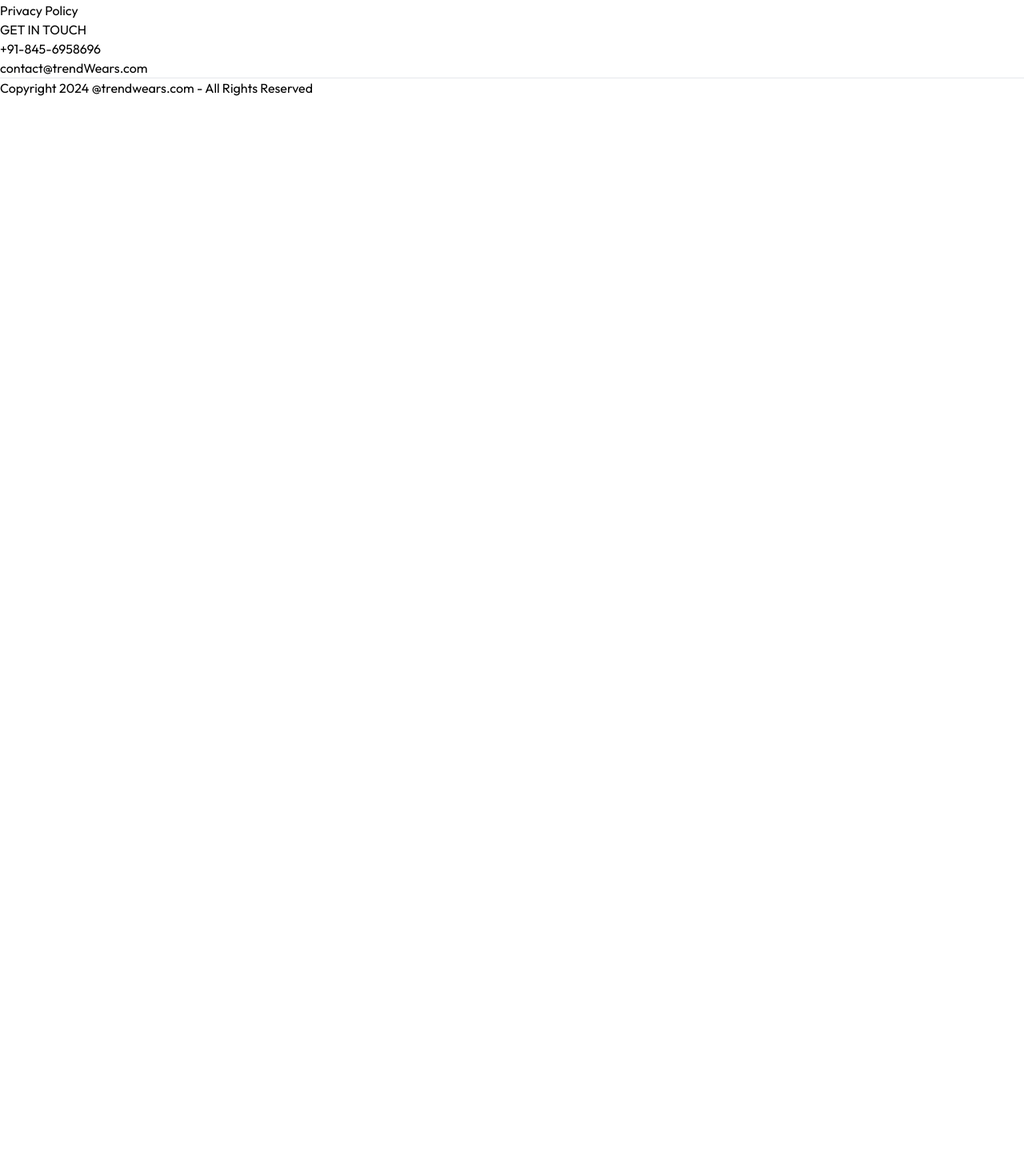
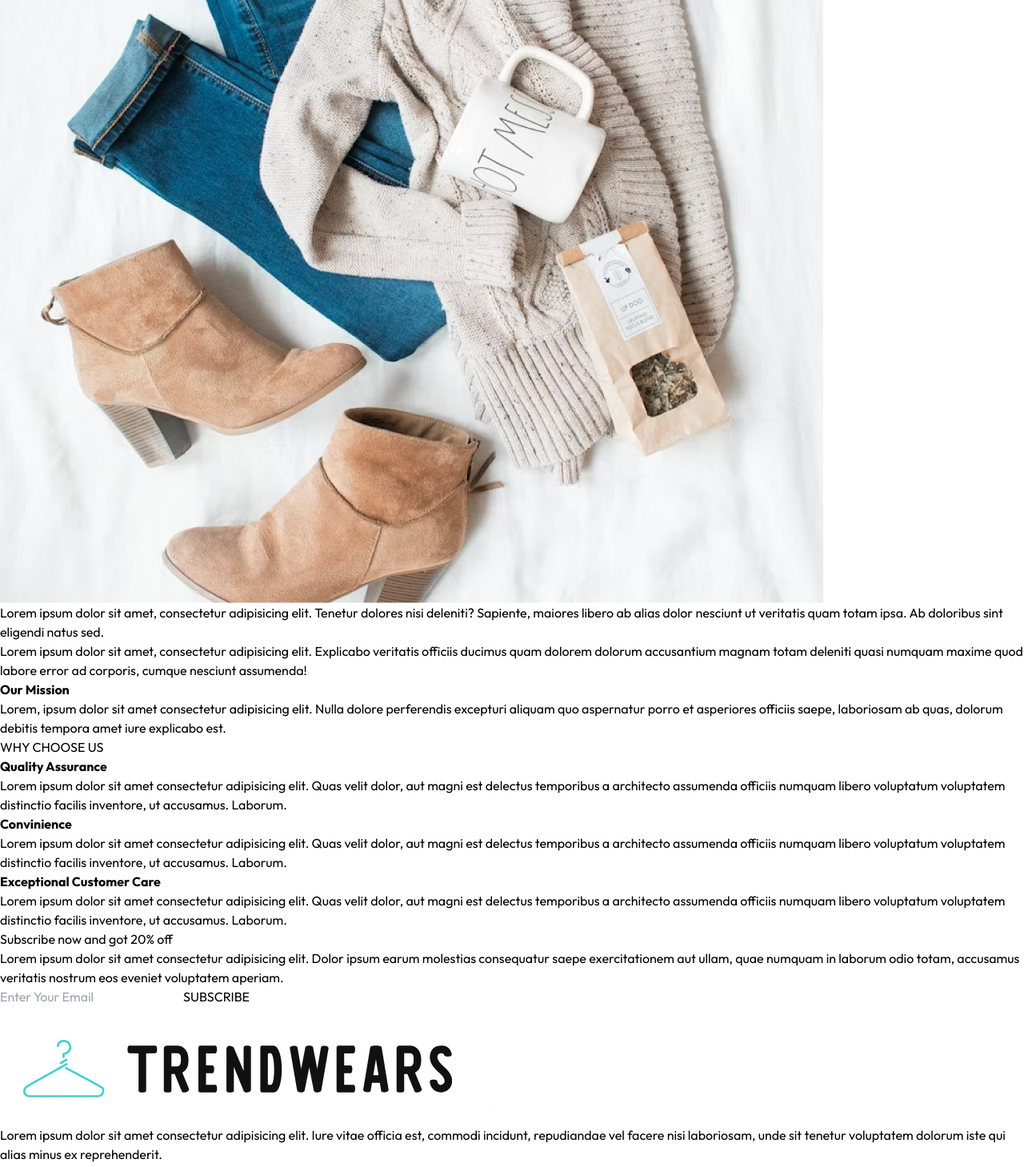
Before and after one commit to AadiYNWA/E-Commerce, a React (Vite) app in the folder frontend/: page /about in a window 1280 px wide. Shown: the part 916-2375 px from the top of the page at 80% size. Before the commit the page ends 1038 px from the top, so only its background shows below. Built offline with nearby package versions, Linux system fonts and the light colour scheme.

Commit message:
Login, About Us and Contact Page

```diff
--- a/frontend/src/components/NavBar.jsx
+++ b/frontend/src/components/NavBar.jsx
@@ -30,7 +30,7 @@
             <div className='flex items-center gap-6'>
                 <img onClick={() => setShowSearch(!showSearch)} src={assets.search_icon} className='w-5 cursor-pointer' alt="" />
                 <div className='group relative'>
-                    <img className='w-5 cursor-pointer' src={assets.profile_icon} alt="" />
+                    <Link to='/login'><img className='w-5 cursor-pointer' src={assets.profile_icon} alt="" /></Link>
                     <div className='group-hover:block hidden absolute dropdown-menu right-0 pt-4'>
                         <div className='flex flex-col gap-2 w-36 py-3 px-5 bg-slate-100 text-gray-500 rounded'>
                             <p className='cursor-pointer hover:text-black'>My Profile</p>
--- a/frontend/src/pages/About.jsx
+++ b/frontend/src/pages/About.jsx
@@ -1,8 +1,48 @@
 import React from 'react'
+import Title from '../components/Title'
+import { assets } from '../assets/assets'
+import News from '../components/News'
 
 const About = () => {
   return (
-    <div>About</div>
+    <div>
+      <div className='text-2xl text-center pt-8 border-t'>
+        <Title text1={'ABOUT '} text2={'US'} />
+      </div>
+
+      <div className='my-10 flex flex-col md:flex-row gap-16'>
+        <img className='w-full md:max-w-[450px]' src={assets.about_img} alt="" />
+        <div className='flex flex-col justify-center gap-6 md:w-2/4 text-gray-600'>
+          <p>Lorem ipsum dolor sit amet, consectetur adipisicing elit. Tenetur dolores nisi deleniti? Sapiente, maiores libero ab alias dolor nesciunt ut veritatis quam totam ipsa. Ab doloribus sint eligendi natus sed.</p>
+          <p>Lorem ipsum dolor sit amet, consectetur adipisicing elit. Explicabo veritatis officiis ducimus quam dolorem dolorum accusantium magnam totam deleniti quasi numquam maxime quod labore error ad corporis, cumque nesciunt assumenda!</p>
+          <b className='text-gray-800'>Our Mission</b>
+          <p>Lorem, ipsum dolor sit amet consectetur adipisicing elit. Nulla dolore perferendis excepturi aliquam quo aspernatur porro et asperiores officiis saepe, laboriosam ab quas, dolorum debitis tempora amet iure explicabo est.</p>
+        </div>
+      </div>
+
+      <div className='text-4xl py-4'>
+        <Title text1={'WHY '} text2={'CHOOSE US'} />
+      </div>
+
+      <div className='flex flex-col md:flex-row text-sm mb-20'>
+        <div className='border px-10 md:px-16 py-8 sm:py-20 flex flex-col gap-5'>
+          <b>Quality Assurance</b>
+          <p className='text-gray-600'>Lorem ipsum dolor sit amet consectetur adipisicing elit. Quas velit dolor, aut magni est delectus temporibus a architecto assumenda officiis numquam libero voluptatum voluptatem distinctio facilis inventore, ut accusamus. Laborum.</p>
+        </div>
+        <div className='border px-10 md:px-16 py-8 sm:py-20 flex flex-col gap-5'>
+          <b>Convinience</b>
+          <p className='text-gray-600'>Lorem ipsum dolor sit amet consectetur adipisicing elit. Quas velit dolor, aut magni est delectus temporibus a architecto assumenda officiis numquam libero voluptatum voluptatem distinctio facilis inventore, ut accusamus. Laborum.</p>
+        </div>
+        <div className='border px-10 md:px-16 py-8 sm:py-20 flex flex-col gap-5'>
+          <b>Exceptional Customer Care</b>
+          <p className='text-gray-600'>Lorem ipsum dolor sit amet consectetur adipisicing elit. Quas velit dolor, aut magni est delectus temporibus a architecto assumenda officiis numquam libero voluptatum voluptatem distinctio facilis inventore, ut accusamus. Laborum.</p>
+        </div>
+      </div>
+
+      <News/>
+
+
+    </div>
   )
 }
 
--- a/frontend/src/pages/Contact.jsx
+++ b/frontend/src/pages/Contact.jsx
@@ -1,8 +1,29 @@
 import React from 'react'
+import Title from '../components/Title'
+import { assets } from '../assets/assets'
+import News from '../components/News'
 
 const Contact = () => {
   return (
-    <div>Contact</div>
+    <div>
+      <div className='text-center text-2xl pt-10 border-t'>
+        <Title text1={'CONTACT'} text2={'US'} />
+      </div>
+
+      <div className='my-10 flex flex-col justify-center md:flex-row gap-10 mb-28'>
+        <img className='w-full md:max-w-[480px]' src={assets.contact_img} alt="" />
+        <div className='flex flex-col justify-center items-start gap-6'>
+          <p className='font-semibold text-xl text-gray-600'>Our Store</p>
+          <p className='text-gray-500'>54709, Williams Street <br />Sector-19, Los Angeles <br /> California, USA</p>
+          <p className='text-gray-500'>Tel: (145) 24928651 <br /> Email: admin@trendWears.com</p>
+          <p className='font-semibold text-xl text-gray-600'>Careers at TrendWears</p>
+          <p className='text-gray-500'>Learn about our team.</p>
+          <button className='border border-black px-8 py-4 text-sm hover:bg-black hover:text-white transition-all duration-500'>Explore Jobs</button>
+        </div>
+      </div>
+
+      <News/>
+    </div>
   )
 }
 
--- a/frontend/src/pages/Login.jsx
+++ b/frontend/src/pages/Login.jsx
@@ -1,8 +1,33 @@
-import React from 'react'
+import React, { useState } from 'react'
 
 const Login = () => {
+  const [currentState, setCurrentState] = useState('Sign Up');
+
+  const onSubmitHandler = async (event) => {
+    event.preventDefault();
+  }
+
   return (
-    <div>Login</div>
+    <form onSubmit={onSubmitHandler} className='flex flex-col items-center w-[90%] sm:max-w-96 m-auto mt-14 gap-4 text-gray-800'>
+      <div className='inline-flex items-center gap-2 mb-2 mt-10'>
+        <p className='prata-regular text-3xl'>{currentState} </p>
+        <hr className='border-none h-[1.5px] w-8 bg-gray-800' />
+      </div>
+      {currentState === 'Login' ? '' : <input type="text" className='w-full px-3 py-2 border border-gray-800' placeholder='Name' required/>}
+      <input type="email" className='w-full px-3 py-2 border border-gray-800' placeholder='Email' required/>
+      <input type="password" className='w-full px-3 py-2 border border-gray-800' placeholder='Password' required/>
+
+      <div className='w-full flex justify-between text-sm mt-[8px]'>
+        <p className='cursor-pointer'>Forget Password?</p>
+        {
+          currentState === 'Login'
+          ? <p onClick={() => setCurrentState('Sign Up')} className='cursor-pointer'>Create Account</p>
+          : <p onClick={() => setCurrentState('Login')} className='cursor-pointer'>Login Here</p>
+        }
+      </div>
+
+      <button className='bg-black text-white font-light px-8 py-2 mt-4'>{currentState === 'Login' ? 'Sign In' : 'Sign Up'} </button>
+    </form>
   )
 }
 
```
